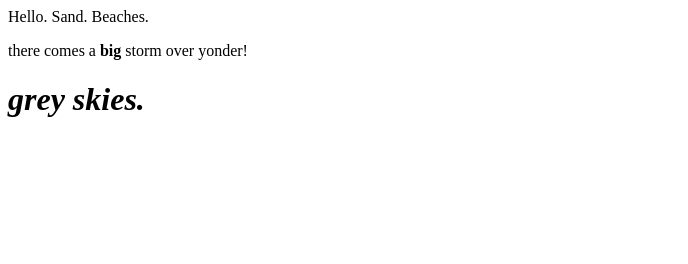
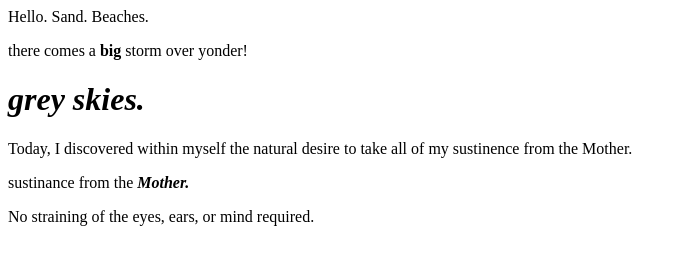
Before and after one commit to tammeusb/git-refresh, a plain HTML site: page index.html in a window 1280 px wide. Shown: the whole page, without its empty margins (0-688 px from the left). Drawn offline with Linux system fonts and the light colour scheme.

Commit message:
added practice paragraphs to index.html

```diff
--- a/index.html
+++ b/index.html
@@ -8,8 +8,14 @@
     <p>Hello. Sand. Beaches.</p>
     <p>there comes a <strong>big</strong> storm over yonder!</p>
     <h1><em>grey skies.</em></h1>
+    <!-- this is my first html comment. -->
+    <!-- this is my second html comment.-->
     <script>
         console.log(9)
+        //this is my first JS comment.
     </script>
+    <p>Today, I discovered within myself the natural desire to take all of my sustinence from the Mother.</p>
+    <p>sustinance from the <strong><em>Mother.</em></strong></p>
+    <p>No straining of the eyes, ears, or mind required.</p>
 </body>
 </html>
```
